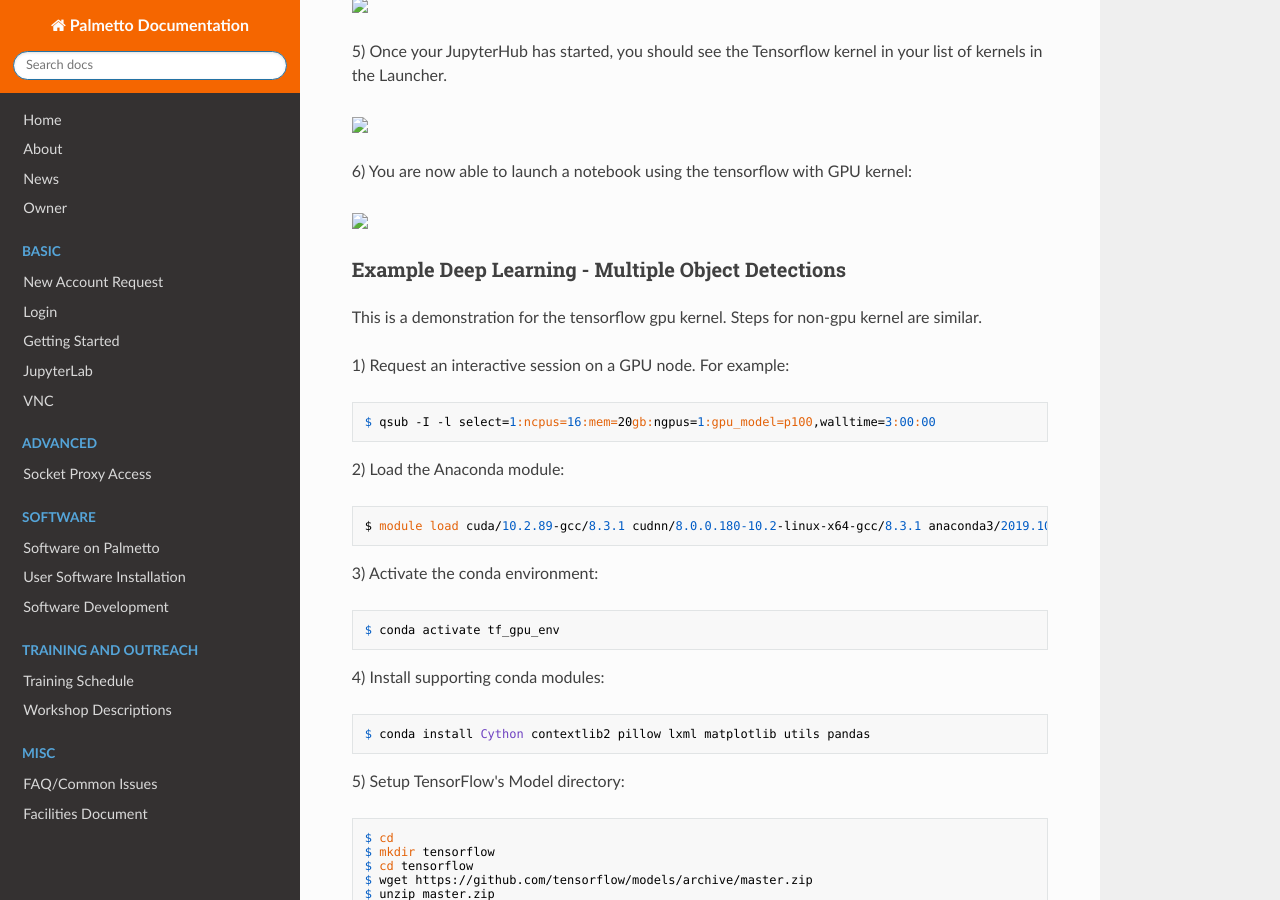
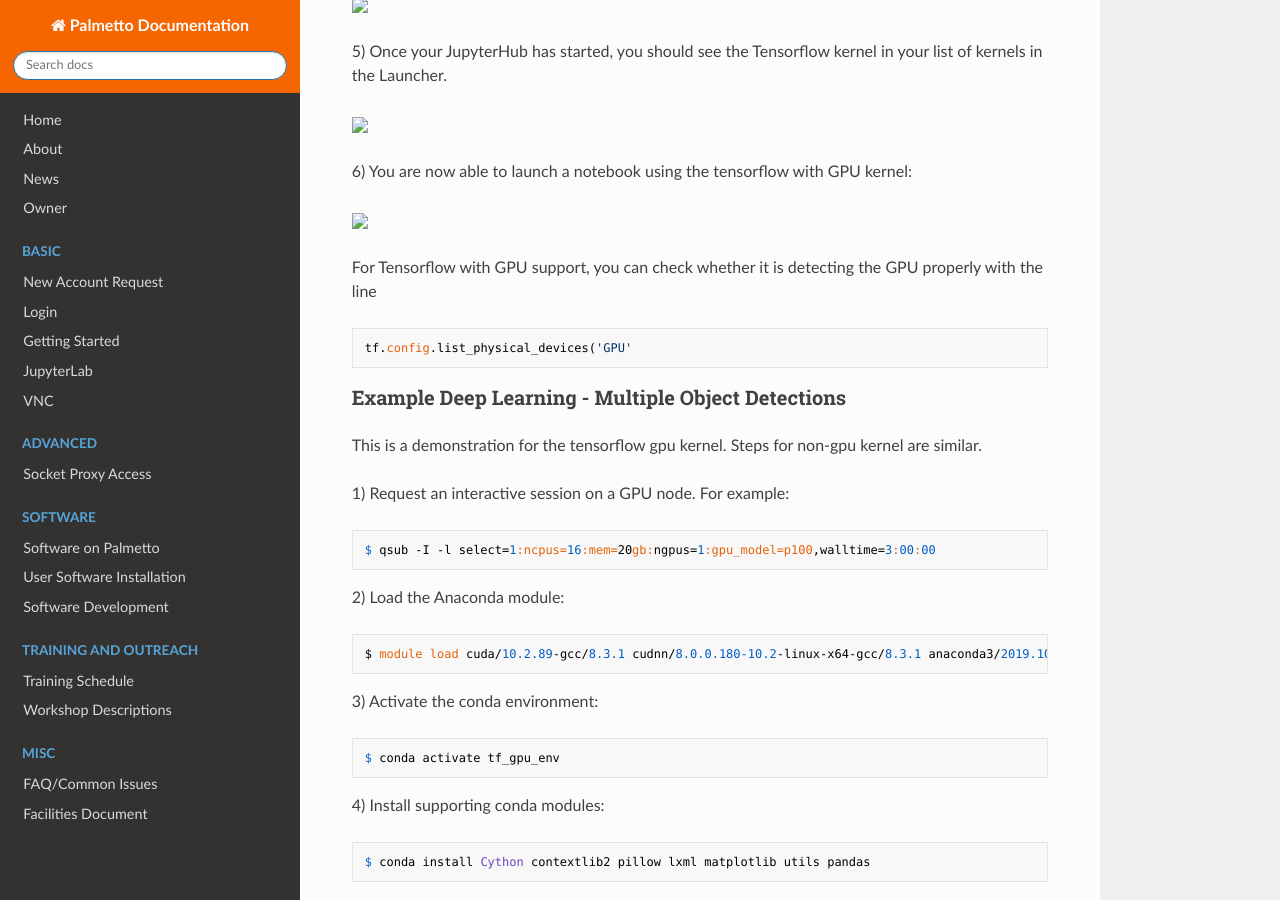
Before and after one commit to clemsonciti/palmetto-documentation, an MkDocs documentation site: the page built from docs/software/packages/tensorflow.md, in a window 1280 px wide and 900 px high, scrolled down 2952 px. Built offline with MkDocs 1.6.1, drawn with Linux system fonts in a browser that asks for light colours; nearby versions of some CDN libraries; some of the changed text lies outside the part shown.

Commit message:
Update tensorflow.md

```diff
--- a/docs/software/packages/tensorflow.md
+++ b/docs/software/packages/tensorflow.md
@@ -159,6 +159,12 @@ in the Launcher.
 
 <img src="../../images/software/packages/tensorflow_03.png" style="width:600px">
 
+For Tensorflow with GPU support, you can check whether it is detecting the GPU properly with the line
+
+~~~
+tf.config.list_physical_devices('GPU'
+~~~
+
 
 ### Example Deep Learning - Multiple Object Detections
 
```
Also changed, not shown: other parts of docs/software/packages/tensorflow.md (+1 -1 lines).
